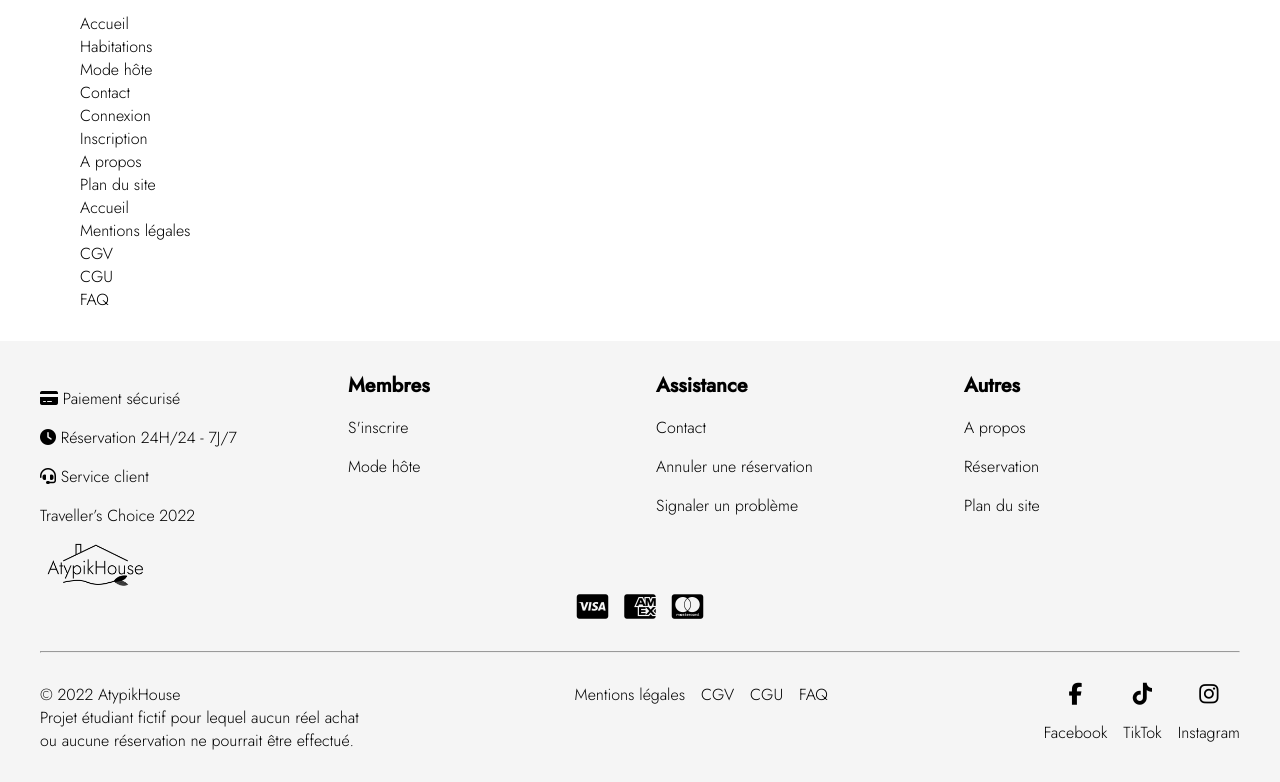
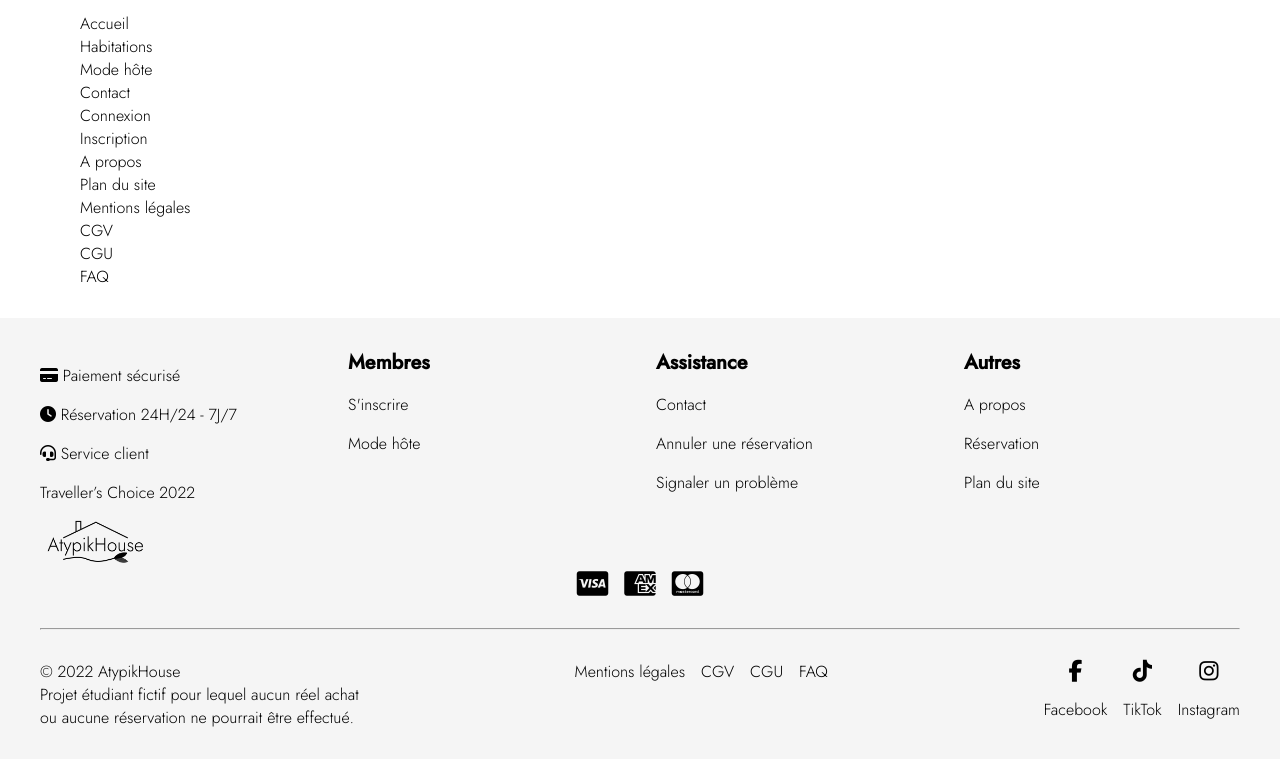
Before and after one commit to nathandfk/symfony, a Symfony app: template templates/inc/pages/simple-pages/plan.html.twig in a window 1280 px wide. Shown: the part 185-967 px from the top of the page. After the commit the page ends 912 px from the top, so only its background shows below. Run offline with Twig, Linux system fonts and the light colour scheme; the template is opened without the code that fills it: most values are stand-ins (such as "Sample title", 1, 10 or a date in 2020); some libraries are stand-ins or nearby versions.

Commit message:
Update plan.html.twig

```diff
--- a/templates/inc/pages/simple-pages/plan.html.twig
+++ b/templates/inc/pages/simple-pages/plan.html.twig
@@ -26,8 +26,6 @@
 
         <ol><a href="{{ path('about') }}">A propos</a></ol>
         <ol><a href="{{ path('plandusite') }}">Plan du site</a></ol>
-        <ol><a href="{{ path('app_index') }}">Accueil</a></ol>
-
         <ol><a href="{{ path('legalnotice') }}">Mentions légales</a></ol>
         <ol><a href="{{ path('cgv') }}">CGV</a></ol>
         <ol><a href="{{ path('cgu') }}">CGU</a></ol>
```
